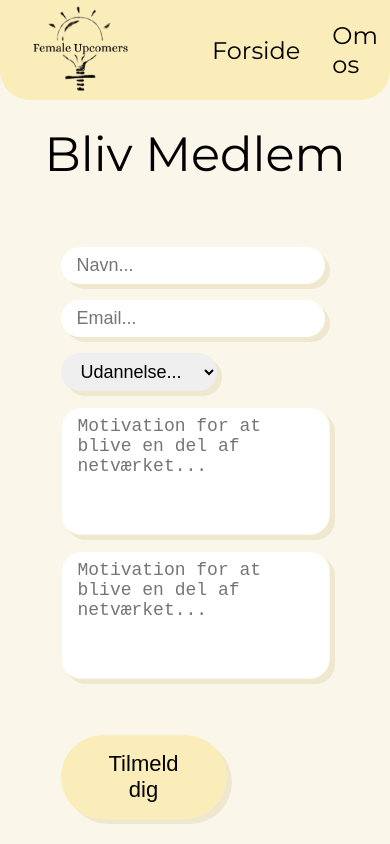
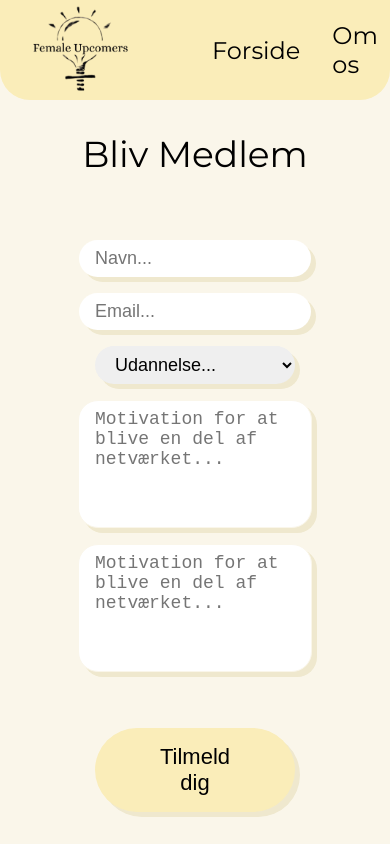
Before and after one commit to unartcs/female-upcomers-react, a React (Create React App) app: page /join in a window 390 px wide. Shown: the top 844 px of the page. Built offline with nearby package versions, Linux system fonts and the light colour scheme; a web font is replaced by a local one.

Commit message:
added responsiveness
added responsiveness to join and contact

```diff
--- a/package.json
+++ b/package.json
@@ -39,5 +39,8 @@
       "last 1 firefox version",
       "last 1 safari version"
     ]
+  },
+  "devDependencies": {
+    "gh-pages": "^5.0.0"
   }
 }
--- a/src/pages/Contact.css
+++ b/src/pages/Contact.css
@@ -65,7 +65,9 @@
   cursor: pointer;
   background-color: rgb(254, 233, 124);
 }
-
+fieldset > input, fieldset > textarea {
+  width: 100%;
+}
 .submit-btn {
     color: pointer;
     background-color: #faedb9;
@@ -78,3 +80,21 @@
     border: none;
     font-size: 22px;
   }
+
+  @media (width < 800px) {
+    fieldset {
+      align-items: center;
+    }
+    fieldset > input {
+      width: 100%;
+    }
+  }
+
+  @media (width < 450px) {
+    fieldset {
+      align-items: center;
+    }
+    fieldset > input {
+      width: 100%;
+    }
+  }
--- a/src/pages/Join.css
+++ b/src/pages/Join.css
@@ -14,8 +14,8 @@
 .join-form-container {
     display: flex;
     flex-direction: column;
-    min-width: 300px;
     align-items: center;
+    width: 100%;
   }
 
   .join-form {
@@ -25,13 +25,15 @@
     gap: 1rem;
     font-family: "Montserrat", "Belgrano", "sans-serif";
     color: black;
+    align-items: center;
+    width: 100%;
   }
 
   fieldset {
     display: flex;
     flex-direction: column;
     width: 40vw;
-    min-width: 20 0px;
+    min-width: 200px;
   }
   fieldset > select > option {
     padding: 0.5rem 2rem;
@@ -101,3 +103,13 @@ textarea:focus {
 .join-form-submit-button:hover {
     cursor: pointer;
 }
+
+fieldset > input, fieldset > textarea, fieldset > select {
+  width: 100%;
+}
+
+@media (width < 500px) {
+  .join-us-title {
+    font-size: 36px;
+  }
+}
--- a/src/pages/Join.js
+++ b/src/pages/Join.js
@@ -26,7 +26,7 @@ function Join() {
               required
             />
           </fieldset>
-          <fieldset>
+          <fieldset className="option-fieldset">
             <select
               aria-label="label for the select"
               id="education"
```
Also changed, not shown: 1 other file (tests, documents, lock files or other folders).
